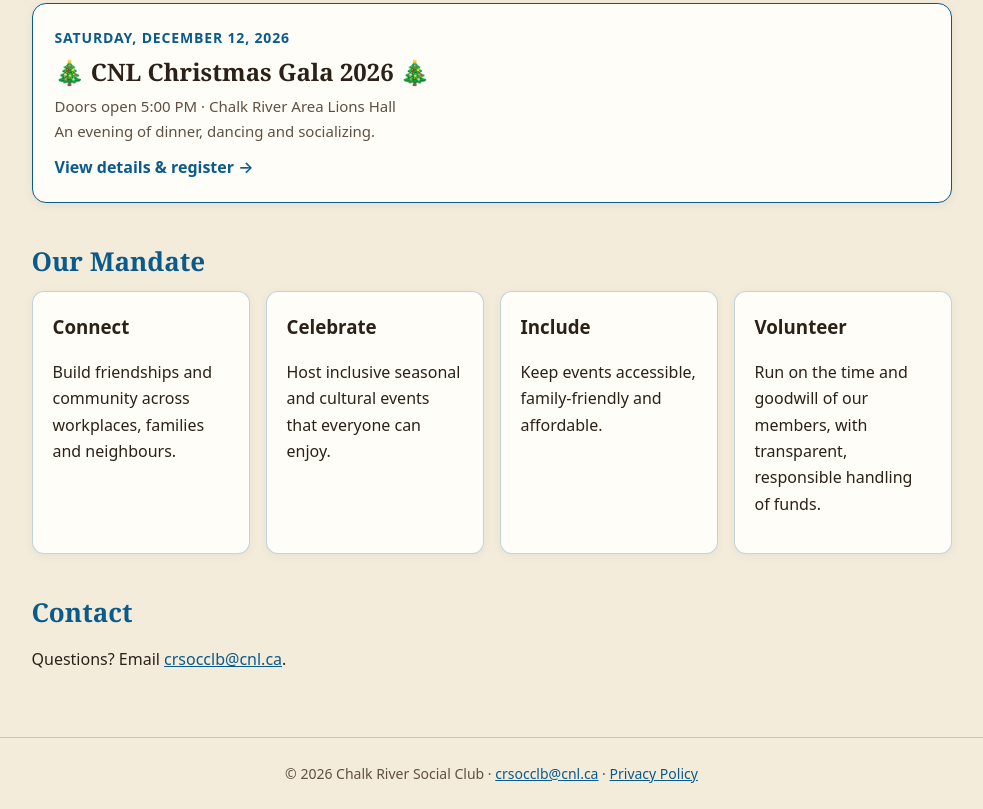
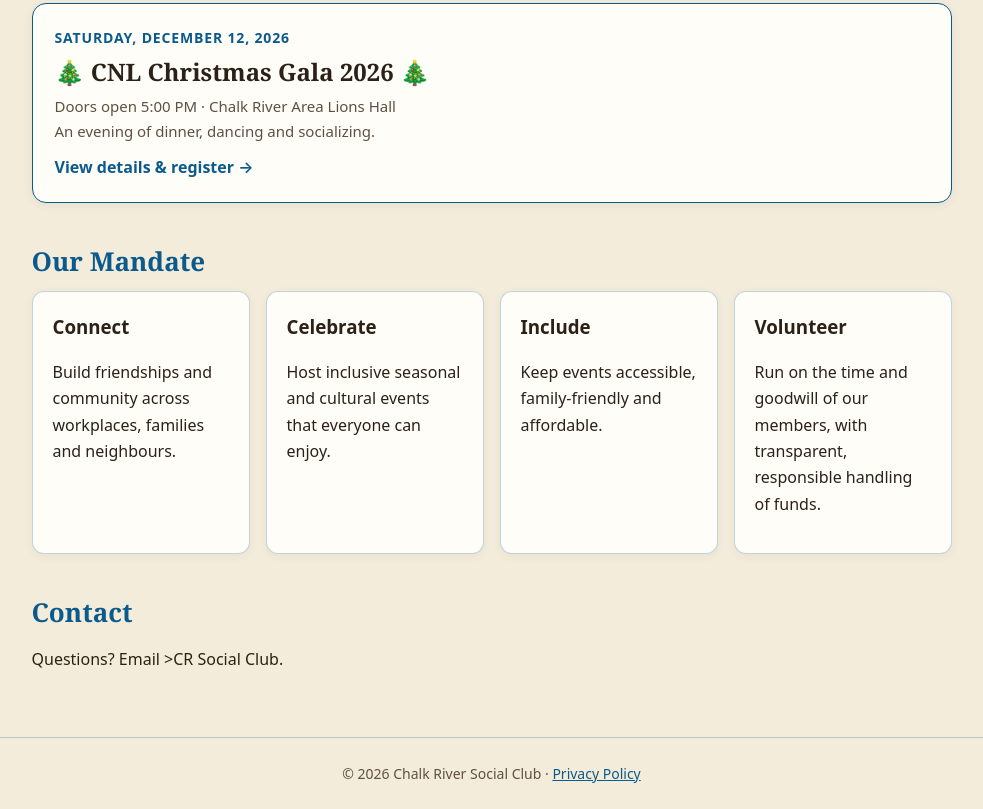
Before and after one commit to sreeyuth/crlsc, a plain HTML site: page index.html in a window 1280 px wide. Shown: the part 554-1363 px from the top of the page, without its empty margins (141-1124 px from the left). Drawn offline with Linux system fonts and the light colour scheme.

Commit message:
Add files via upload

```diff
--- a/index.html
+++ b/index.html
@@ -59,10 +59,10 @@
   </div>
 
   <h2>Contact</h2>
-  <p>Questions? Email <a href="mailto:crsocclb@cnl.ca">crsocclb@cnl.ca</a>.</p>
+  <p>Questions? Email &gt;CR Social Club.</p>
 </div>
 </main>
-<footer class="site"><div class="wrap">© 2026 Chalk River Social Club · <a href="mailto:crsocclb@cnl.ca">crsocclb@cnl.ca</a> · <a href="/privacy/">Privacy Policy</a></div></footer>
+<footer class="site"><div class="wrap">© 2026 Chalk River Social Club · <a href="/privacy/">Privacy Policy</a></div></footer>
 <script type="module" src="/assets/nav.js"></script>
 <script type="module" src="/assets/home.js"></script>
 </body></html>
```
Also changed, not shown: privacy/index.html (+2 -2 lines).
